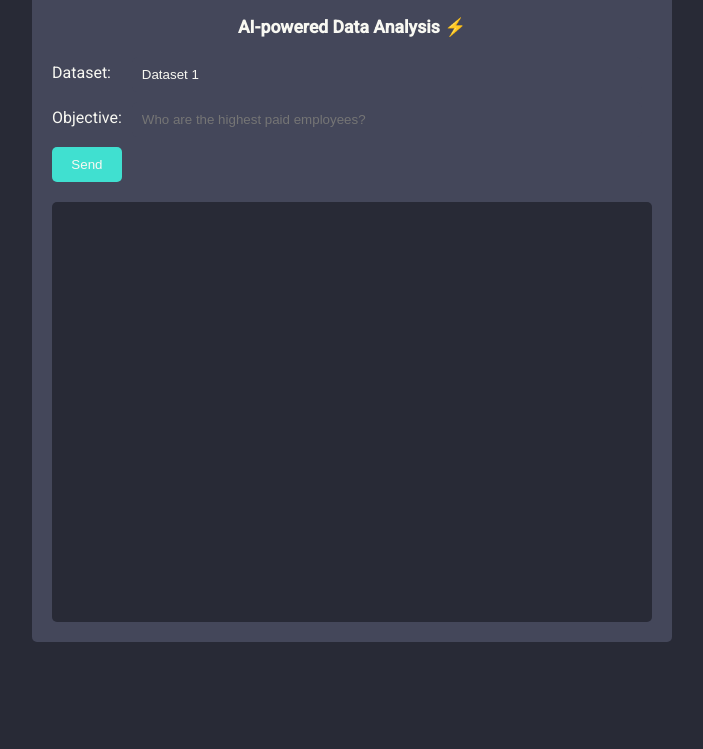
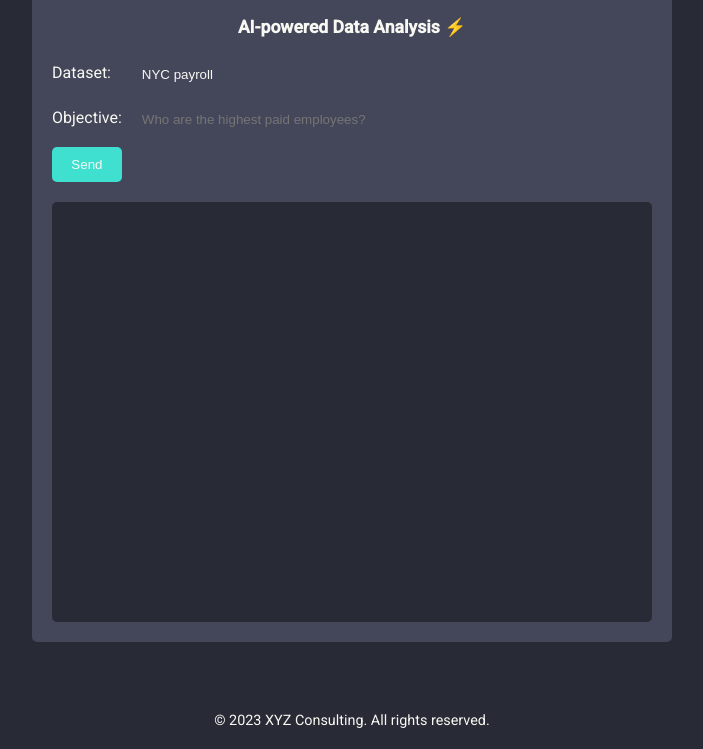
Before and after one commit to GKjohns/adana, a plain HTML site: page index.html in a window 1280 px wide. Shown: the part 132-881 px from the top of the page, without its empty margins (288-991 px from the left). Before the commit the page ends 824 px from the top, so only its background shows below. Drawn offline with Linux system fonts and the light colour scheme.

Commit message:
add space and padding

```diff
--- a/index.html
+++ b/index.html
@@ -15,9 +15,9 @@
         <form class="chat-input" id="adana-form">
             <label for="dataset">Dataset:</label>
             <select id="dataset">
-                <option value="dataset1">Dataset 1</option>
-                <option value="dataset2">Dataset 2</option>
-                <option value="dataset3">Dataset 3</option>
+                <option value="NYC payroll">NYC payroll</option>
+                <option value="Titanic">Titanic</option>
+                <option value="Zillow Housing">Zillow Housing</option>
             </select>
             <label for="objective">Objective:</label>
             <input type="text" id="objective" placeholder="Who are the highest paid employees?">
@@ -29,6 +29,11 @@
             </div>
         </div>
     </div>
+
+    <footer class="footer"> <!-- Add the footer element -->
+        <p>&copy; <span id="year"></span> XYZ Consulting. All rights reserved.</p>
+    </footer>
+
     <script src="script.js"></script>
 </body>
 </html>
--- a/script.js
+++ b/script.js
@@ -1,3 +1,7 @@
+const yearElement = document.getElementById("year");
+const currentYear = new Date().getFullYear();
+yearElement.textContent = currentYear;
+
 const sendButton = document.getElementById("send-btn");
 const chatWindow = document.querySelector(".chat-messages");
 const adanaForm = document.getElementById("adana-form");
--- a/styles.css
+++ b/styles.css
@@ -71,7 +71,8 @@ label {
     align-self: flex-start;
     text-align: left;
     padding: 10px 15px;
-    margin-bottom: 10px;
+    margin-bottom: 20px;
+    margin-top: 10px;
     max-width: 70%;
     background-color: #6272a4;
     border-radius: 10px;
@@ -106,7 +107,8 @@ label {
 
 .bot p {
     color: #f8f8f2;
-    line-height: 1.6
+    line-height: 1.6;
+    margin: 10px 0;
 
 }
 
@@ -156,3 +158,15 @@ select {
     background-color: #44475a;
     appearance: none;
 }
+
+.footer {
+    background-color: #282a36;
+    padding: 20px 0;
+    text-align: center;
+}
+
+.footer p {
+    color: #f8f8f2;
+    font-size: 0.9rem;
+    margin: 0;
+}
```
